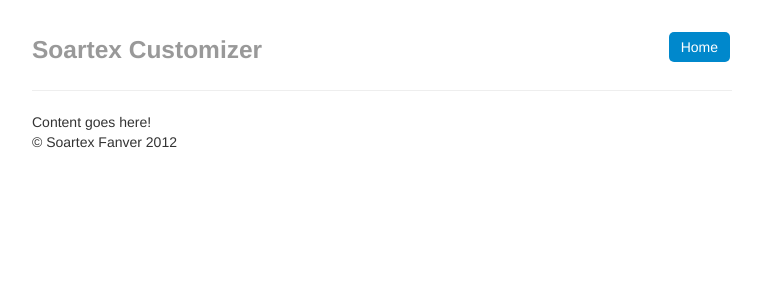
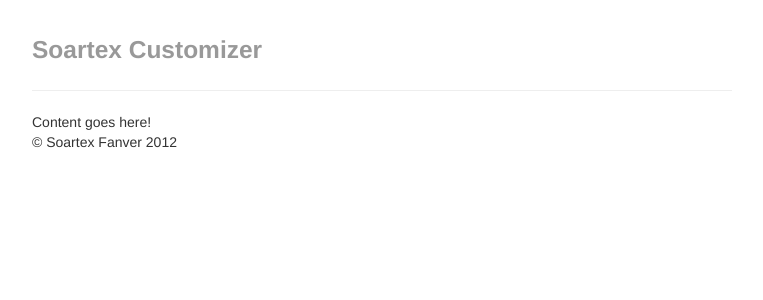
Before and after one commit to Soartex/Soartex-Customizer-v1, a PHP site: page / in a window 1280 px wide. Shown: the top 300 px of the page, without its empty margins (258-1021 px from the left). Run offline with PHP 8.4, Linux system fonts and the light colour scheme.

Commit message:
Removed nav bar, as the entire customizer will be on one page

```diff
--- a/index.php
+++ b/index.php
@@ -20,12 +20,6 @@
 
       <div class="masthead">
 
-        <ul class="nav nav-pills pull-right">
-
-          <li class="active"><a href="#">Home</a></li>
-
-        </ul>
-
         <h3 class="muted">Soartex Customizer</h3>
 
       </div>
```
